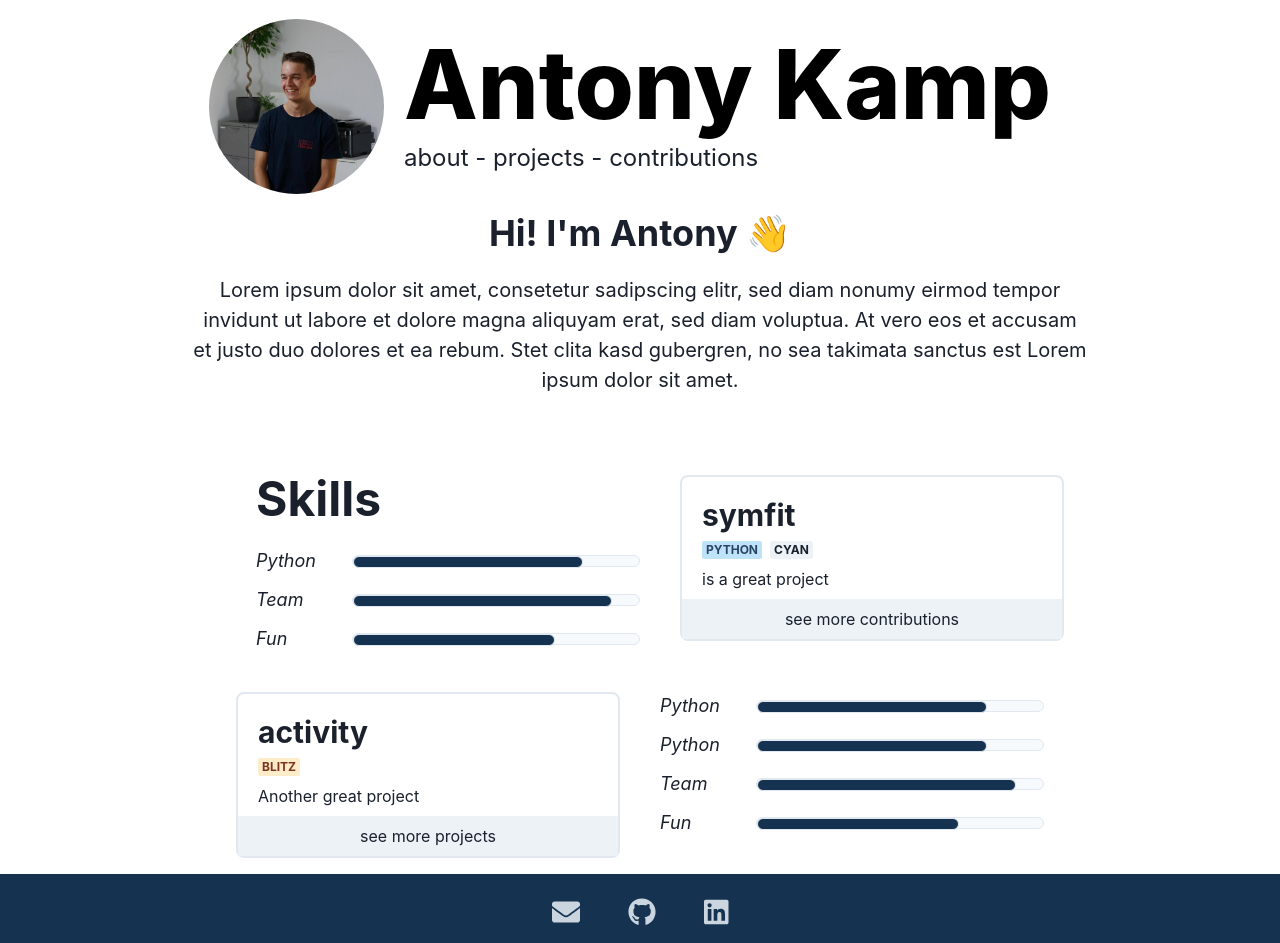
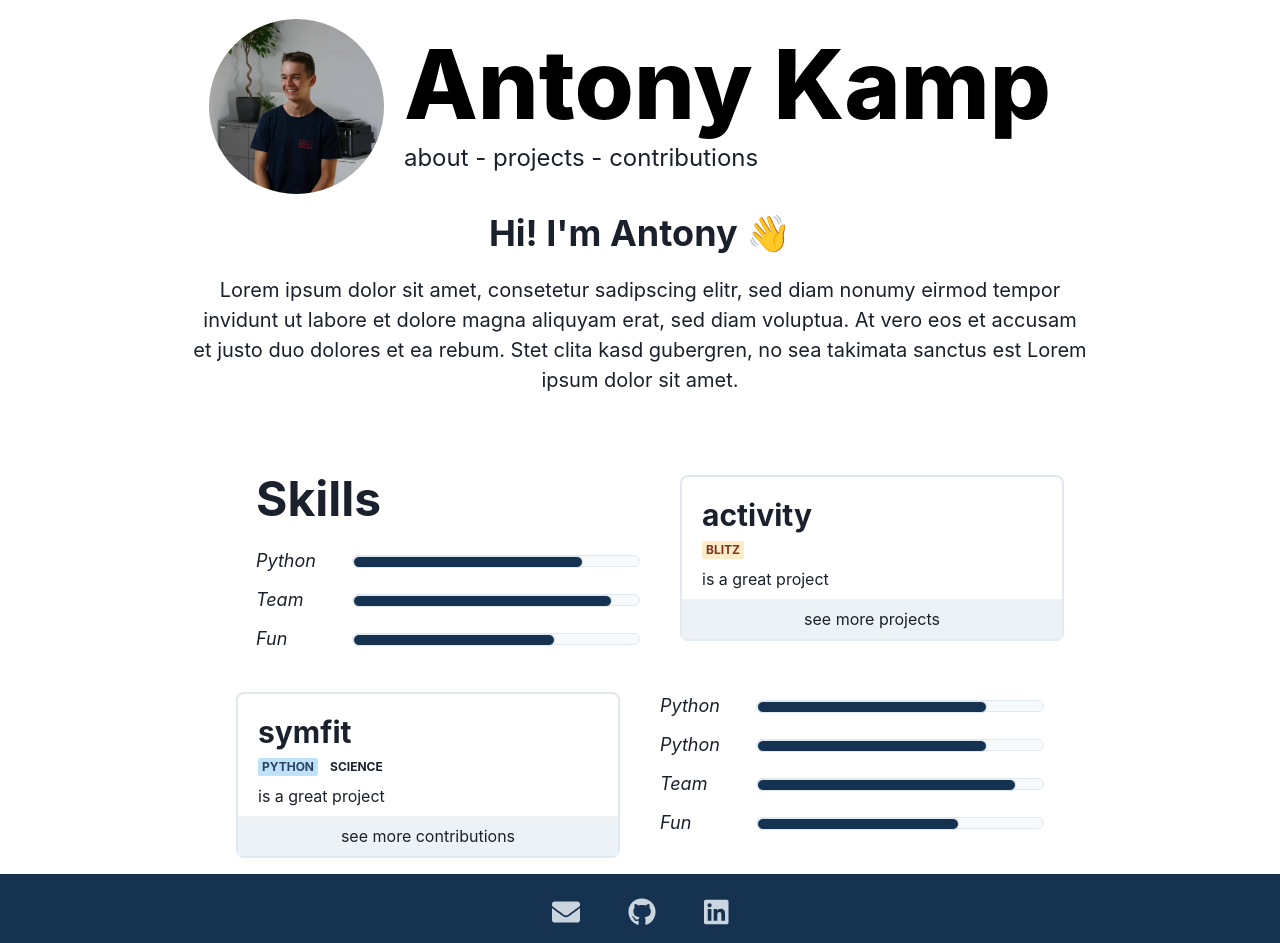
Before and after one commit to antonykamp/antonykampde, a Next.js app: page / in a window 1280 px wide. Shown: the top 943 px of the page. Built offline with nearby package versions, Linux system fonts and the light colour scheme.

Commit message:
Added JSON compatibility

```diff
--- a/components/projectBox.tsx
+++ b/components/projectBox.tsx
@@ -11,16 +11,16 @@ import {
   useDisclosure,
   Collapse,
 } from "@chakra-ui/react";
-import { IconDefinition } from "@fortawesome/fontawesome-common-types";
+import { IconName, IconPrefix } from "@fortawesome/fontawesome-common-types";
 import { FontAwesomeIcon } from "@fortawesome/react-fontawesome";
-import { useState } from "react";
 
 export interface Project {
   name: string,
   introduction: string,
   tags: ProjectTags[]
   sections: ProjectSection[],
-  links: ProjectLink[]
+  links: ProjectLink[],
+  isProject?: boolean
 }
 
 export enum ProjectTags {
@@ -37,7 +37,7 @@ interface ProjectSection {
 interface ProjectLink {
   name: string;
   link: string;
-  logo: IconDefinition;
+  logo:[IconPrefix, IconName]
   color: string;
 }
 
@@ -111,13 +111,7 @@ export function ProjectBox({
   introduction,
   sections,
   links,
-}: {
-  name: string;
-  tags: ProjectTags[];
-  introduction: string;
-  sections: ProjectSection[];
-  links: ProjectLink[];
-}) {
+}: Project) {
   const { isOpen, onToggle } = useDisclosure()
   return (
     <Stack
--- a/pages/_app.tsx
+++ b/pages/_app.tsx
@@ -1,6 +1,10 @@
 import "../styles/globals.css";
 import { AppProps } from "next/app";
 import { ChakraProvider, extendTheme } from "@chakra-ui/react";
+import { library } from '@fortawesome/fontawesome-svg-core'
+import { fab } from '@fortawesome/free-brands-svg-icons'
+
+library.add(fab)
 
 const customTheme = extendTheme({
   components: {
--- a/pages/index.tsx
+++ b/pages/index.tsx
@@ -3,31 +3,10 @@ import { faGithub } from "@fortawesome/free-brands-svg-icons";
 import Layout from "../components/layout";
 import {ProjectBoxHome, ProjectTags, Project, ProjectBox} from "../components/projectBox";
 import Skill from "../components/skill";
+import _symfit from "../public/contributions/symfit.json"
+import _activity from "../public/projects/activity.json"
 
-const symfit: Project = {
-  name: "symfit",
-  introduction: "is a great project",
-  tags: [
-    ProjectTags.python,
-    ProjectTags.science
-  ],
-  sections: [
-    {
-      title: "Goal",
-      content: "we have many goals"
-    }
-  ],
-  links: [
-    {
-      name: "GitHub",
-      color: "gray",
-      link: "github.com/tbuLi/symfit",
-      logo: faGithub
-    }
-  ],
-}
-
-export default function Home() {
+export default function Home({project, contribution}: {project: Project, contribution: Project}) {
   return (
     <Layout head>
       <Stack maxWidth={["100%","4xl"]} spacing="20" alignItems="center" textAlign="center">
@@ -52,10 +31,10 @@ export default function Home() {
           <Skill skillName="Fun" skillLevel={70}/>
         </Stack>
         <WrapItem verticalAlign="middle">
-        <ProjectBoxHome {...symfit}/>
+        <ProjectBoxHome {...project}/>
         </WrapItem>
         <WrapItem verticalAlign="middle">
-        <ProjectBoxHome name="activity" tags={[ProjectTags.blitz]} introduction="Another great project" isProject/>
+        <ProjectBoxHome {...contribution}/>
         </WrapItem>
         <WrapItem align="middle">
         <Stack textAlign="left" spacing="3" width="sm">
@@ -70,3 +49,11 @@ export default function Home() {
     </Layout>
   );
 }
+
+export async function getStaticProps(context){
+  const contribution = _symfit as Project
+  const project = _activity as Project
+  return {
+    props: {project, contribution }
+  }
+}
--- /dev/null
+++ b/public/contributions/symfit.json
@@ -0,0 +1,19 @@
+{
+  "name": "symfit",
+  "introduction": "is a great project",
+  "tags": ["python", "science"],
+  "sections": [
+    {
+      "title": "Goal",
+      "content": "we have many goals"
+    }
+  ],
+  "links": [
+    {
+      "name": "GitHub",
+      "color": "gray",
+      "link": "github.com/tbuLi/symfit",
+      "logo": ["fab", "github"]
+    }
+  ]
+}
--- /dev/null
+++ b/public/projects/activity.json
@@ -0,0 +1,20 @@
+{
+    "name": "activity",
+    "introduction": "is a great project",
+    "tags": ["blitz"],
+    "sections": [
+      {
+        "title": "Goal",
+        "content": "we have many goals"
+      }
+    ],
+    "links": [
+      {
+        "name": "GitHub",
+        "color": "gray",
+        "link": "github.com/antonykamp/activity",
+        "logo": ["fab", "github"]
+      }
+    ],
+    "isProject": true
+  }
```
